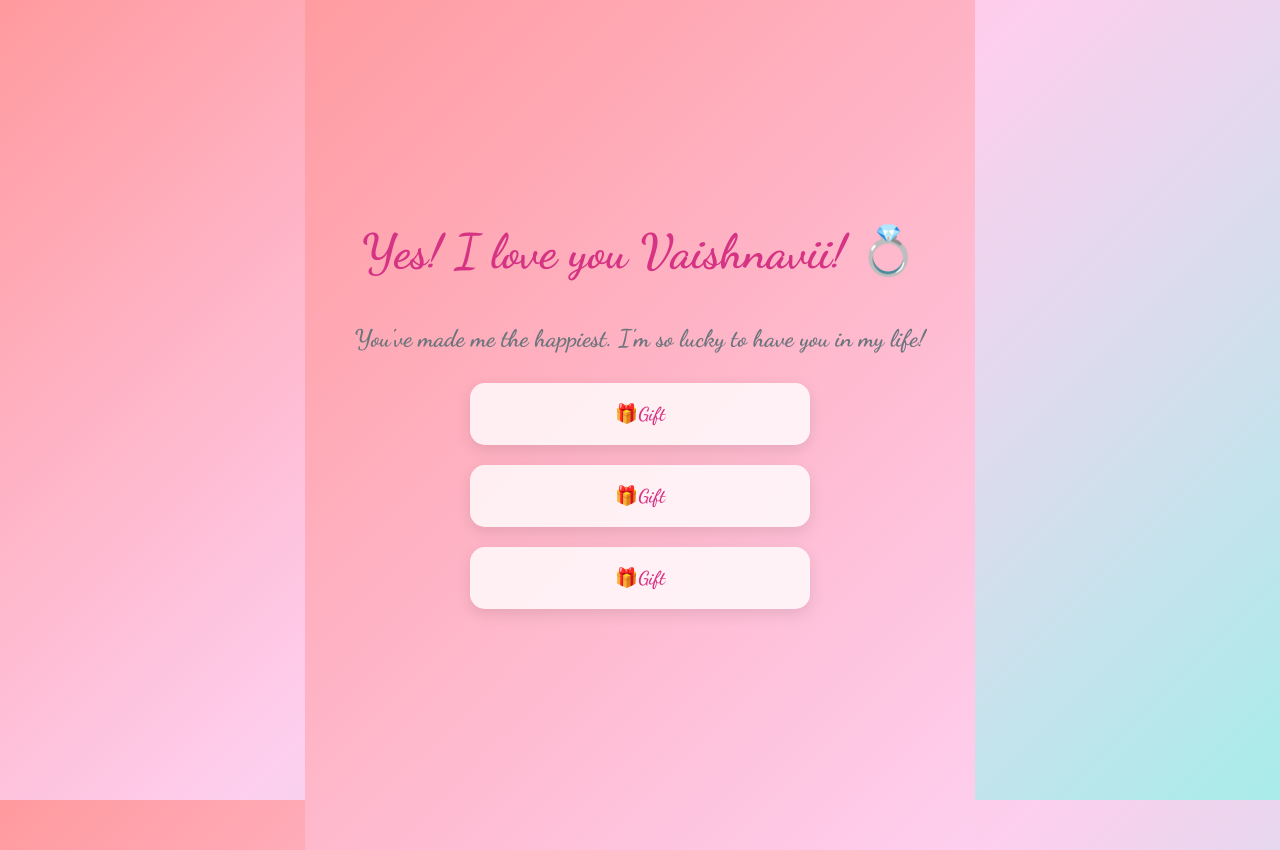
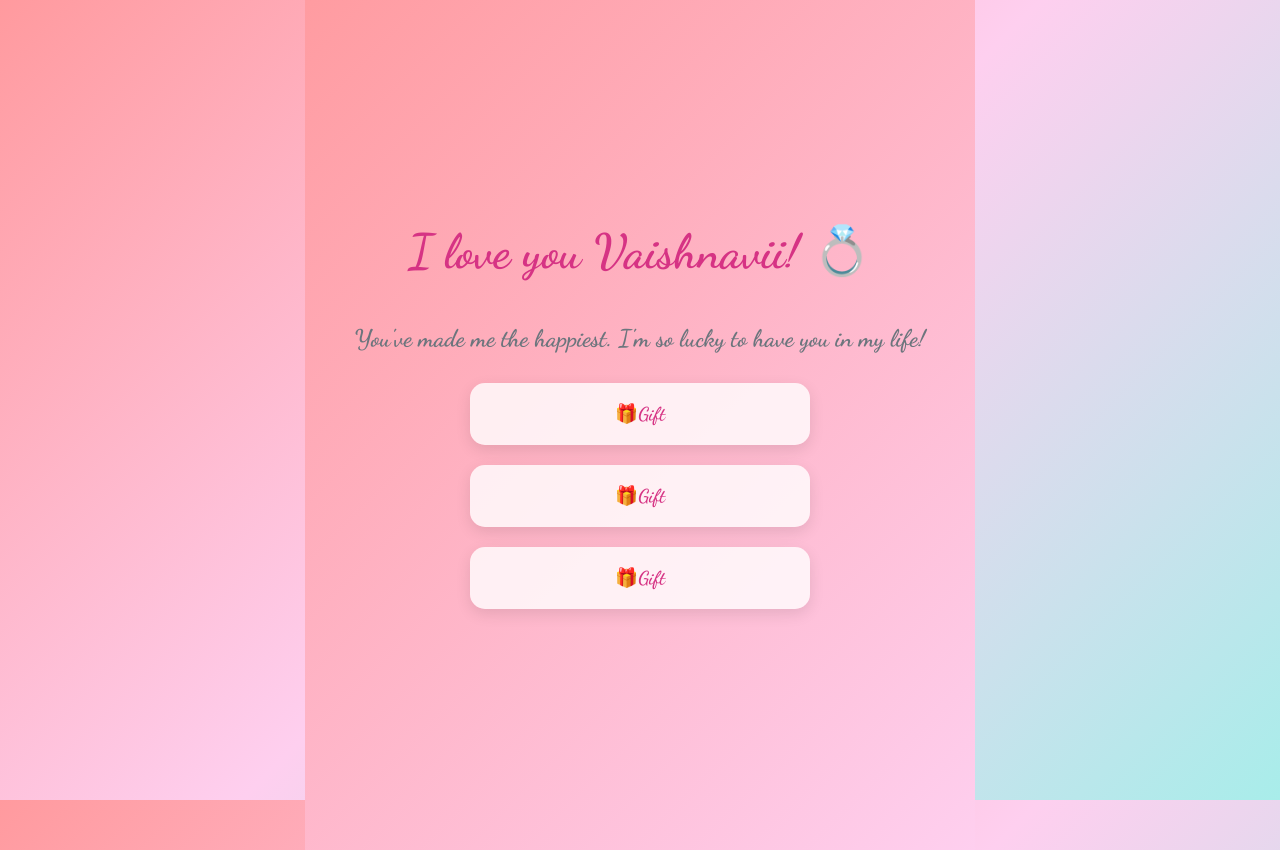
Before and after one commit to Shreyash1010cpu/GIFTT, a plain HTML site: page index.html in a window 1280 px wide. Both pictures are taken after a click on the button "Yes!". Drawn offline with Linux system fonts and the light colour scheme.

Commit message:
Update index.html

```diff
--- a/index.html
+++ b/index.html
@@ -145,7 +145,7 @@
         yesBtn.addEventListener('click', () => {
             document.body.innerHTML = `
                 <div style="text-align: center; padding: 50px; font-family: 'Dancing Script', cursive; background: linear-gradient(135deg, #ff9a9e, #fecfef); min-height: 100vh; display: flex; flex-direction: column; justify-content: center;">
-                    <h1 style="font-size: 3em; color: #d63384;">Yes! I love you Vaishnavii! 💍</h1>
+                    <h1 style="font-size: 3em; color: #d63384;">I love you Vaishnavii! 💍</h1>
                     <p style="font-size: 1.5em; color: #6c757d;">You've made me the happiest. I'm so lucky to have you in my life!</p>
                     <div class="gifts">
                         <div class="gift" onclick="toggleGift('cute')">
```
